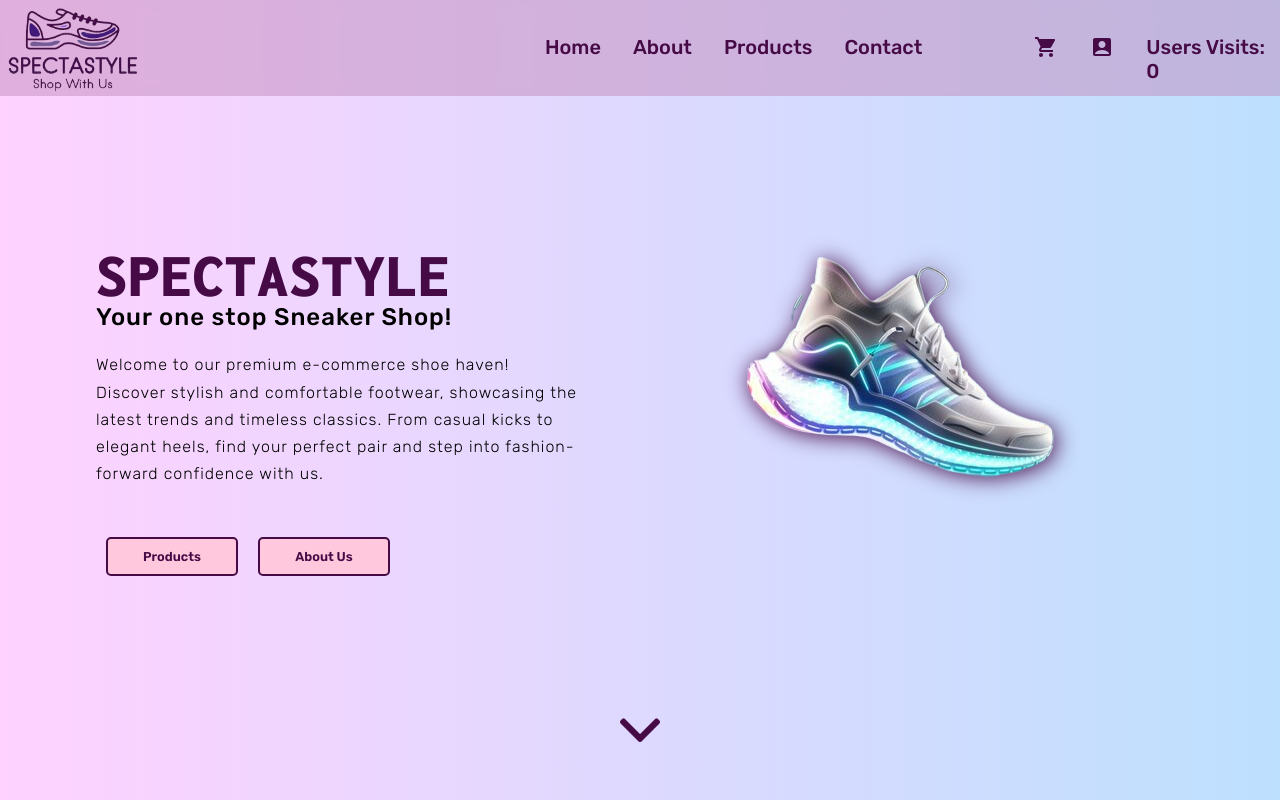
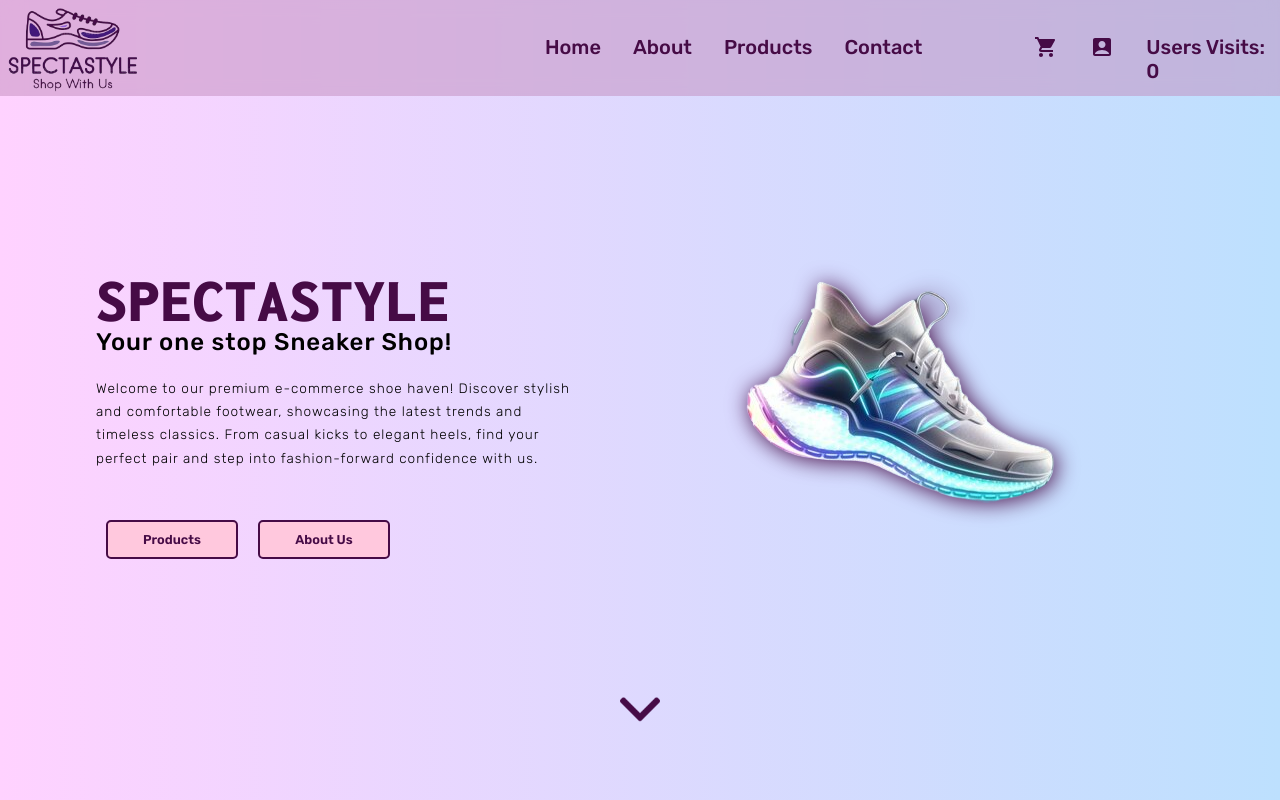
Before and after one commit to MuriloCastro0216/EcommerceSpectastyle, a React (Vite) app in the folder Frontend/: page / in a window 1280 px wide. Shown: the top 800 px of the page. Built offline with nearby package versions, Linux system fonts and the light colour scheme; no server answers; a web font is replaced by a local one.

Commit message:
homepageUI

```diff
--- a/Frontend/src/CSS/Home.css
+++ b/Frontend/src/CSS/Home.css
@@ -57,7 +57,7 @@
 }
 
 .top-left .top-left-2 {
-  font-size: 1rem;
+  font-size: 0.85rem;
   text-align: left;
   line-height: 1.7;
 }
```
